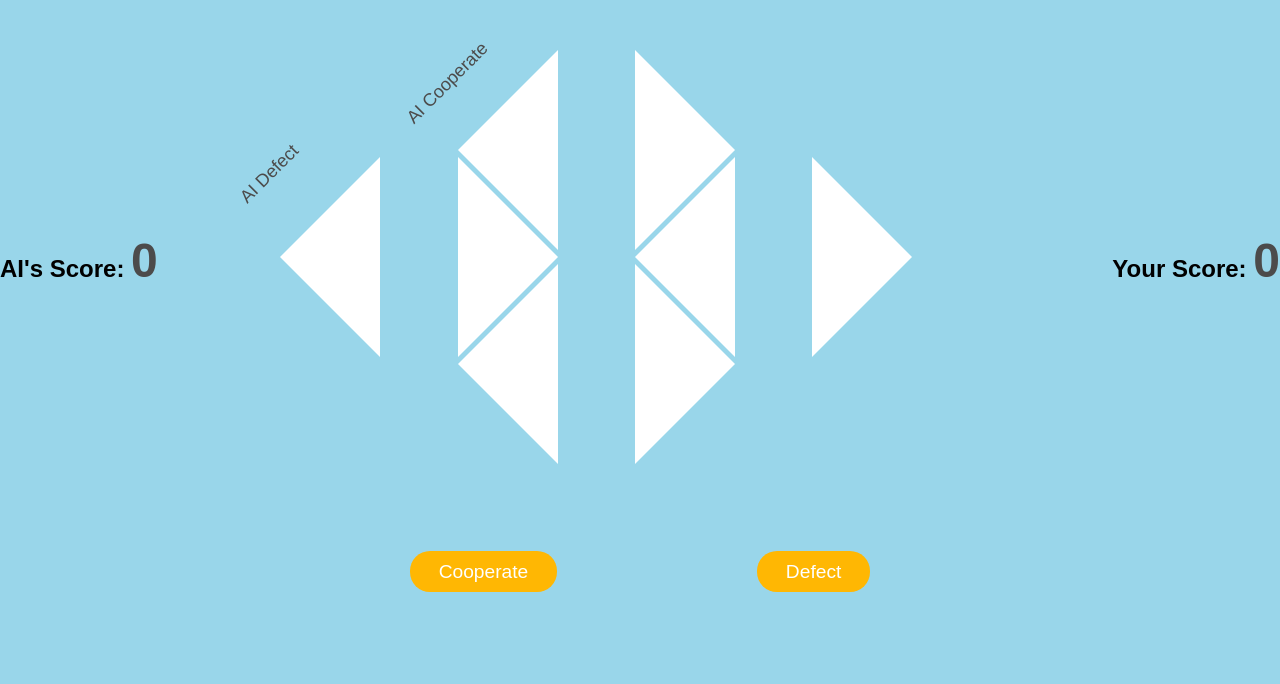
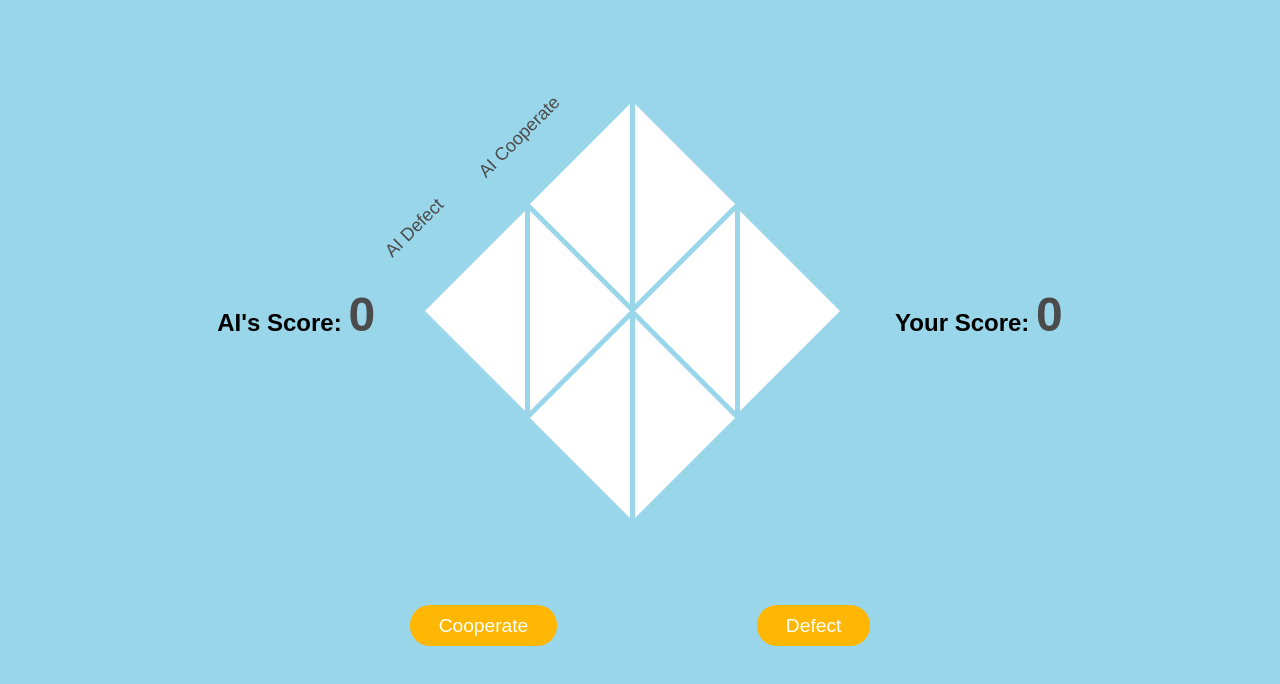
Before and after one commit to Santa-Clara-Imaginarium-Lab/human-ai, a React (Vite) app in the folder client/: page /game in a window 1280 px wide. Shown: the top 684 px of the page. Built offline with nearby package versions, Linux system fonts and the light colour scheme; a web font is replaced by a local one.

Commit message:
reinstate ".container" styles to fix visual bugs
Resolves issue of later pages not having their text centered and the to-be merged decision tutorial having horrible columns/offsets.

NOTE: This is a bad CSS dependency, we should look into it in the future

```diff
--- a/client/src/components/welcome/Welcome.css
+++ b/client/src/components/welcome/Welcome.css
@@ -7,6 +7,20 @@ main {
 }
 
 .container {
+  /* do not remove next 5 lines, they impact text on other pages too!
+   *
+   * this is because (I believe) all imports in main.jsx inadvertently
+   * import the .css files they import too, causing them to be present
+   * in every page. then because every page has a top level div with class
+   * "container", these styles are applied
+   *
+   * we might consider reworking our CSS structure in the future (but not now)
+   * ~ethan */
+  display: flex;
+  flex-direction: column;
+  justify-content: center;
+  align-items: center;
+  text-align: center;
   position: relative;
   height: 100vh;
   z-index: 0
```
